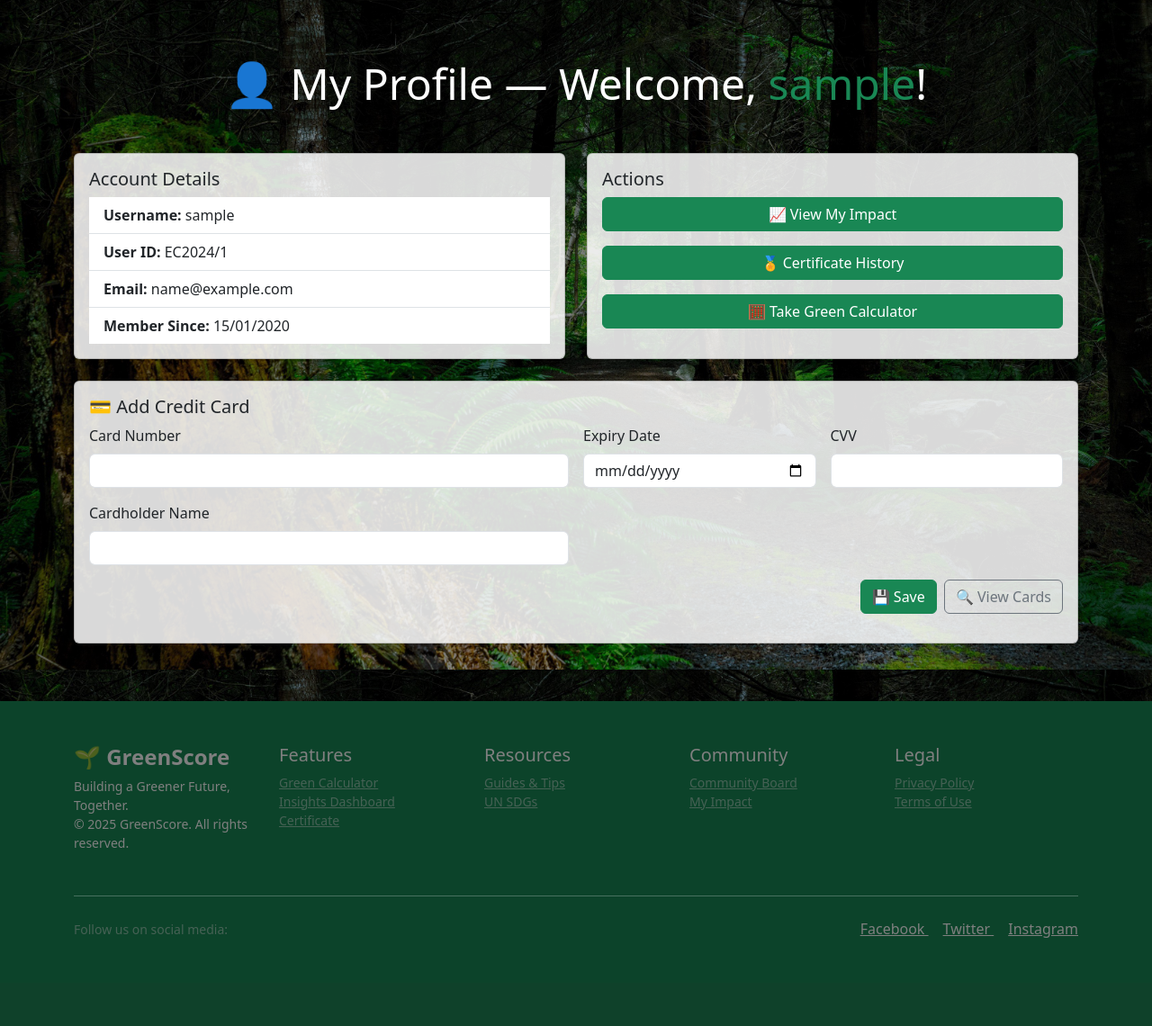
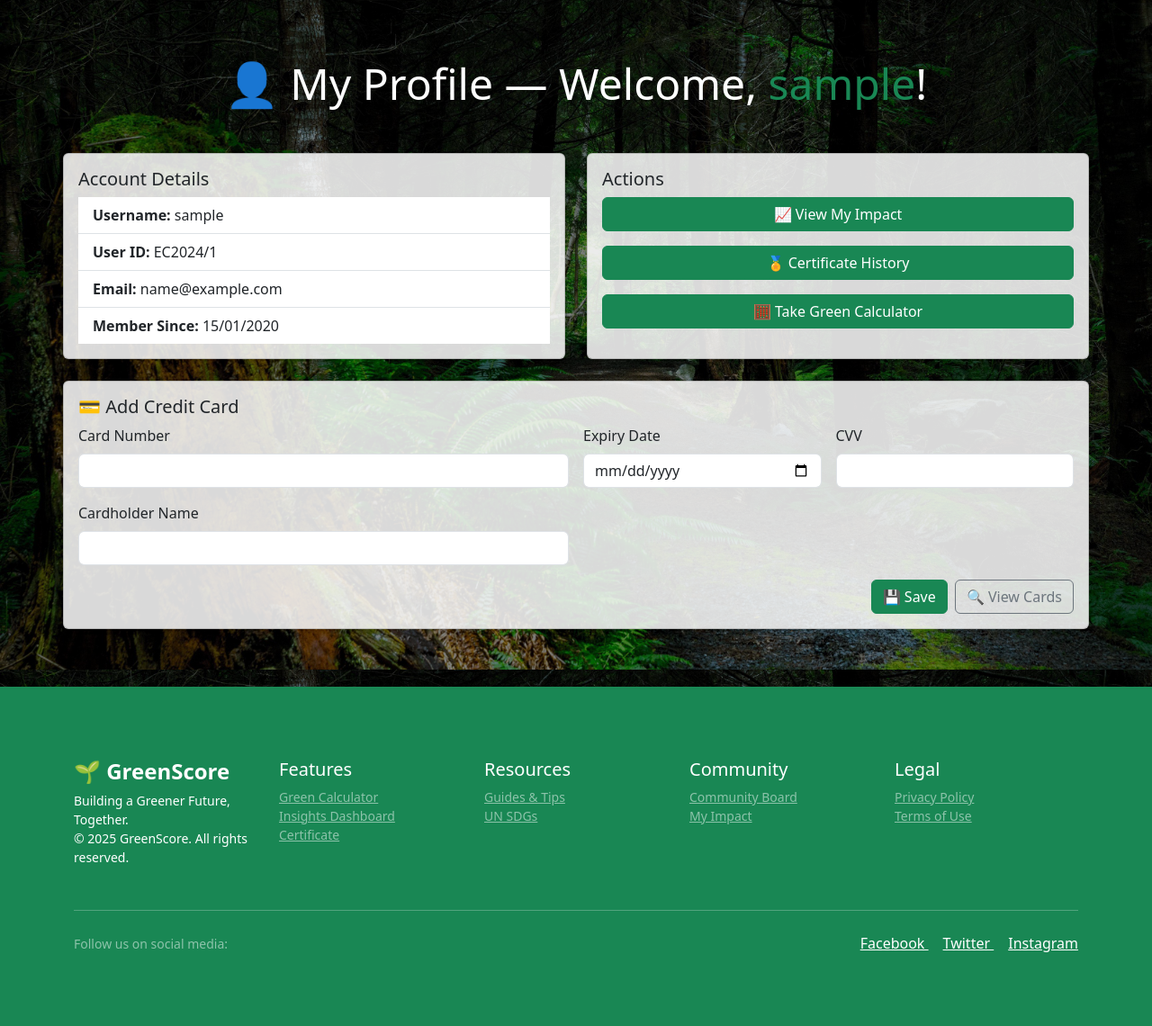
Before and after one commit to Lancelcode/Graded-Unit-2-webpage, a PHP site: page /user_account.php in a window 1280 px wide. Shown: the part 56-1196 px from the top of the page at 90% size. Before the commit the page ends 1098 px from the top, so only its background shows below. Run offline with PHP 8.4, Linux system fonts and the light colour scheme; the visitor is signed in with stand-in values (Sample User, id 1); tables that the repository leaves empty or names only in its code hold one stand-in row (values such as "Sample post").

Commit message:
footer fix overlaying

```diff
--- a/user_account.php
+++ b/user_account.php
@@ -1,7 +1,6 @@
 <?php
 require_once 'includes/init.php';
 require_once 'includes/connect_db.php';
-include 'includes/nav.php';
 
 if (!isset($_SESSION['id'])) {
     require 'login_tools.php';
@@ -9,8 +8,8 @@ if (!isset($_SESSION['id'])) {
 }
 
 $user_id = $_SESSION['id'];
-$q = "SELECT * FROM new_users WHERE id = $user_id";
-$r = mysqli_query($link, $q);
+$q       = "SELECT * FROM new_users WHERE id = $user_id";
+$r       = mysqli_query($link, $q);
 
 if (mysqli_num_rows($r) > 0):
     $row      = mysqli_fetch_array($r, MYSQLI_ASSOC);
@@ -27,13 +26,13 @@ if (mysqli_num_rows($r) > 0):
         <!-- Bootstrap CSS -->
         <link href="https://cdn.jsdelivr.net/npm/bootstrap@5.3.3/dist/css/bootstrap.min.css" rel="stylesheet">
         <style>
-            /* 1. Full-page forest background */
+            /* Full-page forest background + overlay */
             body {
                 min-height: 100vh;
+                margin: 0;
                 background: url('assets/images/forest-hero.jpg') center/cover no-repeat fixed;
                 position: relative;
             }
-            /* 2. Dark overlay across entire page */
             body::before {
                 content: '';
                 position: absolute;
@@ -41,27 +40,34 @@ if (mysqli_num_rows($r) > 0):
                 background: rgba(0,0,0,0.5);
                 z-index: 0;
             }
-            /* 3. Make all content sit above the overlay */
+            /* Everything in here floats above the overlay */
             .content-wrapper {
                 position: relative;
                 z-index: 1;
-                padding-top: 4rem;
-                padding-bottom: 4rem;
+                padding: 4rem 0;
             }
-            /* 4. Semi-transparent card background to boost legibility */
             .card-bg {
                 background: rgba(255,255,255,0.85);
+            }
+            /* Ensure footer text is legible */
+            footer {
+                position: relative;
+                z-index: 1;
+                color: #444;
+                padding: 2rem 0;
             }
         </style>
     </head>
     <body>
 
+    <?php include 'includes/nav.php'; ?>
+
     <div class="container content-wrapper">
-
-        <h1 class="text-white text-center display-5 mb-5">👤 My Profile — Welcome, <span class="text-success"><?= $username ?></span>!</h1>
+        <h1 class="text-white text-center display-5 mb-5">
+            👤 My Profile — Welcome, <span class="text-success"><?= $username ?></span>!
+        </h1>
 
         <div class="row gy-4">
-
             <!-- Account Details -->
             <div class="col-md-6">
                 <div class="card card-bg shadow-sm h-100">
@@ -120,17 +126,17 @@ if (mysqli_num_rows($r) > 0):
                     </div>
                 </div>
             </div>
-
         </div>
     </div>
 
     <?php include 'includes/footer.php'; ?>
+
     <script src="https://cdn.jsdelivr.net/npm/bootstrap@5.3.3/dist/js/bootstrap.bundle.min.js"></script>
     </body>
     </html>
+
 <?php
 else:
     echo '<div class="container mt-5"><div class="alert alert-warning">User not found.</div></div>';
 endif;
 mysqli_close($link);
-?>
```
